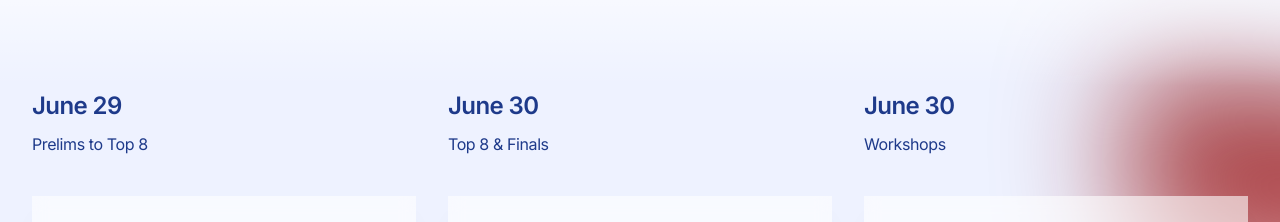
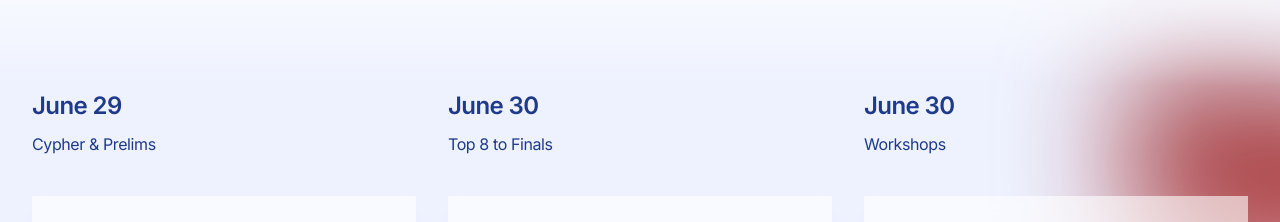
Before and after one commit to linhub15/oneforthecity, a Next.js app: page / in a window 1280 px wide. Shown: the part 3160-3382 px from the top of the page. Built offline with nearby package versions, Linux system fonts and the light colour scheme.

Commit message:
feat: update schedule text

```diff
--- a/src/components/Schedule.tsx
+++ b/src/components/Schedule.tsx
@@ -23,7 +23,7 @@ const schedule: Array<Day> = [
   {
     date: "June 29",
     dateTime: "2024-06-29",
-    summary: "Prelims to Top 8",
+    summary: "Cypher & Prelims",
     timeSlots: [
       {
         name: "Start",
@@ -36,7 +36,7 @@ const schedule: Array<Day> = [
   {
     date: "June 30",
     dateTime: "2024-06-30",
-    summary: "Top 8 & Finals",
+    summary: "Top 8 to Finals",
     timeSlots: [
       {
         name: "Start",
```
